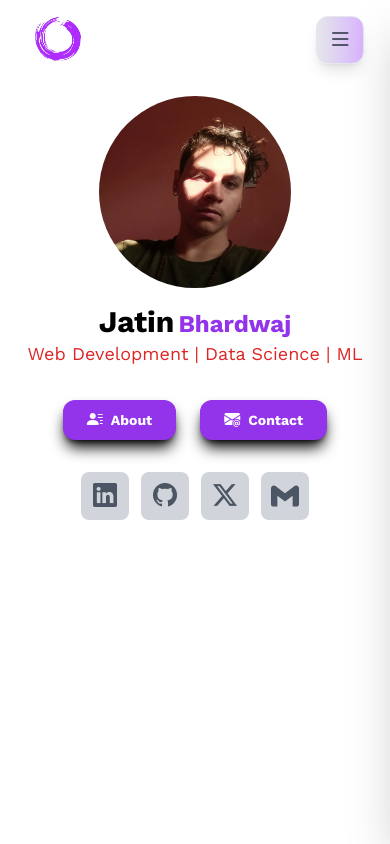
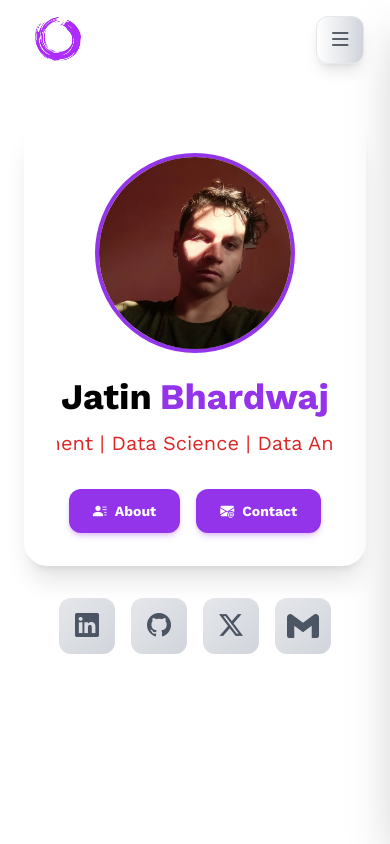
Before and after one commit to Jatinbhardwaj-093/JB, a Vue app: page / in a window 390 px wide. Built offline with nearby package versions, Linux system fonts and the light colour scheme.

Commit message:
home page improved

```diff
--- a/src/components/ContactLink.vue
+++ b/src/components/ContactLink.vue
@@ -1,59 +1,77 @@
 <template>
-    <div class="flex items-center justify-start gap-x-3 sm:gap-x-4 md:gap-x-6 lg:gap-x-8">
-        <a href="https://www.linkedin.com/in/jatin-bhardwaj-b5962921a/">
-            <div class="group relative flex items-center justify-center bg-gray-300 w-12 h-12 sm:w-14 sm:h-14 md:w-16 md:h-16 rounded-lg
-                hover:bg-gray-100 hover:transform hover:scale-110 hover:duration-300 hover:transition-ease-in-out hover:shadow-inner hover:shadow-purple-400
-                cursor-pointer">
-                <i class="bi bi-linkedin text-2xl sm:text-3xl md:text-4xl text-gray-600 group-hover:text-purple-600"></i>
-                <span class="absolute opacity-0 group-hover:opacity-100 text-purple-600 text-xs sm:text-sm md:text-base font-semibold mt-1
-                    transition-opacity duration-300 top-full">
-                    LinkedIn
-                </span>
-            </div>
-        </a>
+    <div class="flex items-center justify-start gap-x-4 sm:gap-x-6 md:gap-x-8 lg:gap-x-10">
+        <a v-for="(link, index) in socialLinks"
+           :key="index"
+           :href="link.url"
+           :target="link.target"
+           :rel="link.rel"
+           class="social-link">
+            <div class="group relative flex items-center justify-center w-14 h-14 sm:w-16 sm:h-16 md:w-18 md:h-18
+                bg-gradient-to-br from-gray-200 to-gray-300 rounded-xl
+                transform transition-all duration-300 ease-in-out
+                hover:from-purple-50 hover:to-purple-100 hover:scale-110
+                hover:shadow-lg hover:shadow-purple-200/50
+                dark:from-gray-800 dark:to-gray-900
+                dark:hover:from-purple-700/20 dark:hover:to-purple-500/20
+                dark:hover:shadow-purple-400/20">
 
-        <a href="https://github.com/Jatinbhardwaj-093">
-            <div class="group relative flex items-center justify-center bg-gray-300 w-12 h-12 sm:w-14 sm:h-14 md:w-16 md:h-16 rounded-lg
-                hover:bg-gray-100 hover:transform hover:scale-110 hover:duration-300 hover:transition-ease-in-out hover:shadow-inner hover:shadow-purple-400
-                cursor-pointer">
-                <i class="bi bi-github text-2xl sm:text-3xl md:text-4xl text-gray-600 group-hover:text-purple-600"></i>
-                <span class="absolute opacity-0 group-hover:opacity-100 text-purple-600 text-xs sm:text-sm md:text-base font-semibold mt-1
-                    transition-opacity duration-300 top-full">
-                    GitHub
-                </span>
-            </div>
-        </a>
-        <a href="https://x.com/Jatin0932">
-            <div class="group relative flex items-center justify-center bg-gray-300 w-12 h-12 sm:w-14 sm:h-14 md:w-16 md:h-16 rounded-lg
-                hover:bg-gray-100 hover:transform hover:scale-110 hover:duration-300 hover:transition-ease-in-out hover:shadow-inner hover:shadow-purple-400
-                cursor-pointer">
-                <i class="bi bi-twitter-x text-2xl sm:text-3xl md:text-4xl text-gray-600 group-hover:text-purple-600"></i>
-                <span class="absolute opacity-0 group-hover:opacity-100 text-purple-600 text-xs sm:text-sm md:text-base font-semibold mt-1
-                    transition-opacity duration-300 top-full">
-                    X
-                </span>
-            </div>
-        </a>
-        <a :href="`https://mail.google.com/mail/u/0/?fs=1&tf=cm&source=mailto&to=bhardwajjatin093@gmail.com&su=${encodeURIComponent('Hello')}&body=${encodeURIComponent('I wanted to ask about...')}`" target="_blank" rel="noopener noreferrer">
-            <div class="group relative flex items-center justify-center bg-gray-300 w-12 h-12 sm:w-14 sm:h-14 md:w-16 md:h-16 rounded-lg
-                hover:bg-gray-100 hover:transform hover:scale-110 hover:duration-300 hover:transition-ease-in-out hover:shadow-inner hover:shadow-purple-400
-                cursor-pointer">
-                <svg
-                fill="#4b5563"
-                viewBox="0 0 24 24"
-                role="img"
-                xmlns="http://www.w3.org/2000/svg"
-                class="w-7 h-7 sm:w-8 sm:h-8 md:w-10 md:h-10 group-hover:fill-purple-600"
-                >
-                <path
-                    d="M24 5.457v13.909c0 .904-.732 1.636-1.636 1.636h-3.819V11.73L12 16.64l-6.545-4.91v9.273H1.636A1.636 1.636 0 0 1 0 19.366V5.457c0-2.023 2.309-3.178 3.927-1.964L5.455 4.64 12 9.548l6.545-4.91 1.528-1.145C21.69 2.28 24 3.434 24 5.457z"
-                ></path>
+                <svg v-if="link.icon === 'gmail'"
+                    viewBox="0 0 24 24"
+                    class="w-8 h-8 sm:w-9 sm:h-9 md:w-10 md:h-10
+                    fill-gray-600 group-hover:fill-purple-600 transition-colors duration-300
+                    dark:fill-gray-300 dark:group-hover:fill-purple-400">
+                    <path d="M24 5.457v13.909c0 .904-.732 1.636-1.636 1.636h-3.819V11.73L12 16.64l-6.545-4.91v9.273H1.636A1.636 1.636 0 0 1 0 19.366V5.457c0-2.023 2.309-3.178 3.927-1.964L5.455 4.64 12 9.548l6.545-4.91 1.528-1.145C21.69 2.28 24 3.434 24 5.457z"/>
                 </svg>
-                <span class="absolute opacity-0 group-hover:opacity-100 text-purple-600 text-xs sm:text-sm md:text-base font-semibold mt-1
-                    transition-opacity duration-300 top-full">
-                    G Mail
+
+                <i v-else :class="link.icon"
+                    class="text-2xl sm:text-3xl md:text-4xl text-gray-600
+                    group-hover:text-purple-600 transition-colors duration-300
+                    dark:text-gray-300 dark:group-hover:text-purple-400"></i>
+
+                <span class="absolute -bottom-8 opacity-0 group-hover:opacity-100
+                    text-purple-600 font-medium text-sm sm:text-base
+                    transform transition-all duration-300 group-hover:-translate-y-1
+                    dark:text-purple-400">
+                    {{ link.label }}
                 </span>
             </div>
         </a>
     </div>
 </template>
+
+<script setup>
+const socialLinks = [
+    {
+        url: 'https://www.linkedin.com/in/jatin-bhardwaj-b5962921a/',
+        icon: 'bi bi-linkedin',
+        label: 'LinkedIn'
+    },
+    {
+        url: 'https://github.com/Jatinbhardwaj-093',
+        icon: 'bi bi-github',
+        label: 'GitHub'
+    },
+    {
+        url: 'https://x.com/Jatin0932',
+        icon: 'bi bi-twitter-x',
+        label: 'X'
+    },
+    {
+        url: `https://mail.google.com/mail/u/0/?fs=1&tf=cm&source=mailto&to=bhardwajjatin093@gmail.com&su=${encodeURIComponent('Hello')}&body=${encodeURIComponent('I wanted to ask about...')}`,
+        icon: 'gmail',
+        label: 'G Mail',
+        target: '_blank',
+        rel: 'noopener noreferrer'
+    }
+]
+</script>
+
+<style scoped>
+.social-link {
+    perspective: 1000px;
+}
+
+.social-link:hover div {
+    transform: scale(1.1) rotateY(10deg);
+}
+</style>
--- a/src/components/Intro.vue
+++ b/src/components/Intro.vue
@@ -24,47 +24,52 @@ onMounted(() => {
 <template>
   <div>
     <!-- Mobile version -->
-    <div class="lg:hidden flex flex-col items-center ">
-    <!-- profileImage -->
-      <img src="../assets/images/profileImage/myimage2.png" class="rounded-full object-cover object-center h-48 w-48 text-center" alt="img">
-      <div class="mt-4">
-        <span
-          class="text-3xl sm:text-3xl text-black font-bold dark:text-white"
+    <div class="lg:hidden flex flex-col items-center p-6">
+      <div class="profile-container backdrop-blur-sm bg-white/30 dark:bg-gray-800/30 rounded-3xl p-8 shadow-xl">
+        <div class="profile-image-wrapper">
+          <img
+            src="../assets/images/profileImage/myimage2.png"
+            class="profile-image"
+            alt="Profile Image"
           >
+        </div>
+        <div class="mt-6 text-center">
+          <div class="fade-in-up" style="animation-delay: 200ms">
+            <span class="text-4xl text-black font-bold dark:text-white">
               {{ myData.firstName }}
             </span>
-        <span
-          class="text-2xl sm:text-3xl text-purple-600 font-bold ml-1 dark:text-purple-500"
-        >
+            <span class="text-4xl text-purple-600 font-bold ml-2 dark:text-purple-500">
               {{ myData.lastName }}
             </span>
           </div>
-      <div class="text-lg sm:text-xl text-red-600 dark:text-red-400">
-        Web Development |  Data Science | ML
+          <!-- Tech Skills -->
+          <div class="mt-3 overflow-hidden fade-in-up" style="animation-delay: 400ms">
+            <div class="tech-skills-scroll">
+              <div class="scroll-content">
+                <span class="text-xl text-red-600 dark:text-red-400"> Web Development | Data Science | Data Analysis | ML | AI | </span>
+                <span class="text-xl text-red-600 dark:text-red-400 "> Web Development | Data Science | Data Analysis | ML | AI | </span>
               </div>
-      <div
-        class="flex flex-row items-center justify-start space-x-6"
-      >
-        <div
-          class="bg-purple-600 text-white px-6 py-2 rounded-xl mt-8 w-auto shadow-lg shadow-black flex items-center justify-center hover:transform hover:transform-ease-in-out hover:scale-105 cursor-pointer"
+            </div>
+          </div>
+        </div>
+        <div class="flex flex-row items-center justify-center space-x-4 mt-8 fade-in-up" style="animation-delay: 600ms">
+          <button
+            class="btn-primary"
             @click="$router.push('/about')"
           >
             <i class="bi bi-person-lines-fill text-md mr-2"></i>
-          <span class="font-bold text-sm sm:text-base text-white">
-          About
-          </span>
-        </div>
-        <div
-          class="bg-purple-600 text-white px-6 py-2 rounded-xl mt-8 w-auto shadow-lg shadow-black flex items-center justify-center hover:transform hover:transform-ease-in-out hover:scale-105 cursor-pointer"
+            <span>About</span>
+          </button>
+          <button
+            class="btn-primary"
             @click="$router.push('/contact')"
           >
             <i class="bi bi-envelope-at-fill text-md mr-2"></i>
-          <span class="font-bold text-sm sm:text-base text-white">
-          Contact
-          </span>
+            <span>Contact</span>
+          </button>
         </div>
       </div>
-      <div class="mt-8 sm:mt-16 w-min ">
+      <div class="mt-8 w-min fade-in-up" style="animation-delay: 800ms">
         <ContactLink />
       </div>
     </div>
@@ -615,4 +620,78 @@ onMounted(() => {
     border-color: transparent;
   }
 }
+
+.profile-container {
+  width: 100%;
+  max-width: 400px;
+  border: 1px solid rgba(255, 255, 255, 0.1);
+}
+
+.profile-image-wrapper {
+  position: relative;
+  width: 200px;
+  height: 200px;
+  margin: 0 auto;
+}
+
+.profile-image {
+  width: 100%;
+  height: 100%;
+  object-fit: cover;
+  border-radius: 50%;
+  border: 4px solid theme('colors.purple.600');
+  transition: transform 0.3s ease;
+}
+
+.profile-image:hover {
+  transform: scale(1.05);
+}
+
+.btn-primary {
+  @apply bg-purple-600 text-white px-6 py-3 rounded-xl shadow-md shadow-purple-500/30
+         flex items-center justify-center hover:transform hover:scale-105
+         transition-all duration-300 ease-in-out font-bold text-sm sm:text-base;
+}
+
+.fade-in-up {
+  animation: fadeInUp 0.6s ease-out forwards;
+  opacity: 0;
+  transform: translateY(20px);
+}
+
+@keyframes fadeInUp {
+  from {
+    opacity: 0;
+    transform: translateY(20px);
+  }
+  to {
+    opacity: 1;
+    transform: translateY(0);
+  }
+}
+
+.tech-skills-scroll {
+  width: 100%;
+  overflow: hidden;
+  white-space: nowrap;
+  position: relative;
+}
+
+.scroll-content {
+  display: inline-block;
+  animation: scroll 20s linear infinite;
+}
+
+@keyframes scroll {
+  0% {
+    transform: translateX(0);
+  }
+  100% {
+    transform: translateX(-50%);
+  }
+}
+
+.scroll-content:hover {
+  animation-play-state: paused;
+}
 </style>
--- a/src/components/Navbar.vue
+++ b/src/components/Navbar.vue
@@ -85,7 +85,7 @@ watch(
         <!-- Burger Menu Button for sm and md screens -->
         <button
           @click="toggleMobileMenu"
-          class="text-gray-800 dark:text-white focus:outline-none lg:hidden p-2 rounded-xl shadow-lg transition-all duration-300 hover:scale-105 hover:shadow-2xl bg-gradient-to-r from-gray-200 to-purple-300 dark:from-gray-700 dark:to-gray-900 border border-gray-200 dark:border-gray-700 w-12 h-12 flex items-center justify-center"
+          class="text-gray-800 dark:text-white focus:outline-none lg:hidden p-2 rounded-xl shadow-lg transition-all duration-300 hover:scale-105 hover:shadow-2xl bg-gradient-to-r from-white to-gray-300 dark:from-gray-700 dark:to-gray-900 border border-gray-200 dark:border-gray-700 w-12 h-12 flex items-center justify-center"
         >
           <i class="bi text-2xl" :class="isMobileMenuOpen ? 'bi-x-lg' : 'bi-list'"></i>
         </button>
```
Lines whose indentation alone changed are shown as unchanged.
